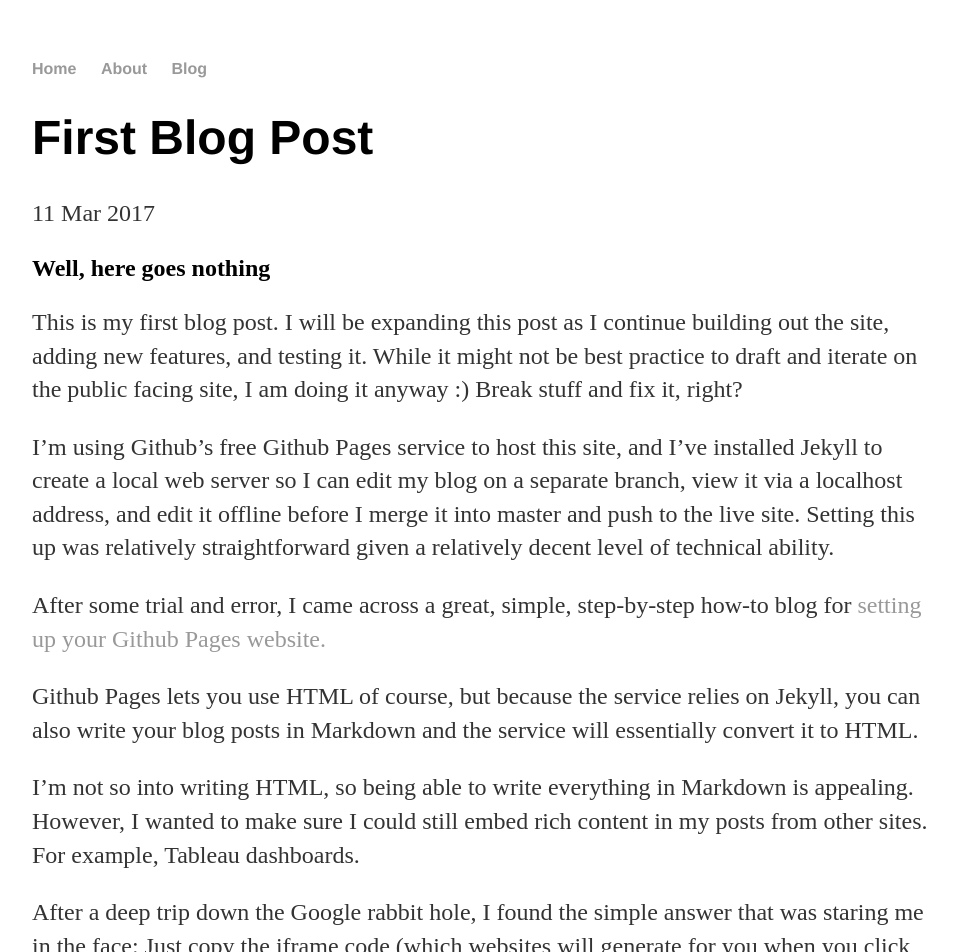
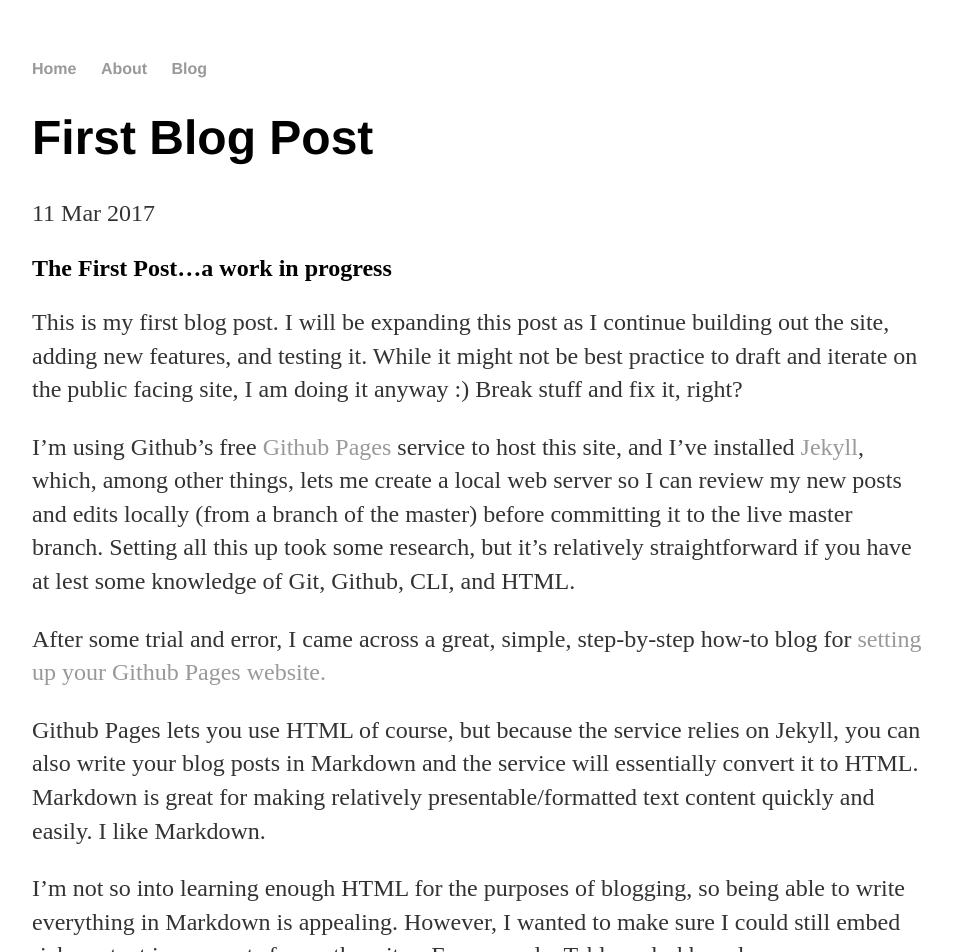
Before and after one commit to MikeS-nth/MikeS-nth.github.io, a Jekyll site: the page built from _posts/2017-03-11-first-post.md, in a window 1280 px wide and 1400 px high. Shown: the top 952 px of the window, without its empty margins (160-1117 px from the left). Built offline with Jekyll 4.4.1, drawn with Linux system fonts in a browser that asks for light colours; some of the changed text lies outside the part shown.

Commit message:
Content edits

```diff
--- a/_posts/2017-03-11-first-post.md
+++ b/_posts/2017-03-11-first-post.md
@@ -4,17 +4,17 @@ title: "First Blog Post"
 date: March 11, 2017
 ---
 
-## Well, here goes nothing
+## The First Post...a work in progress
 
 This is my first blog post.  I will be expanding this post as I continue building out the site, adding new features, and testing it.  While it might not be best practice to draft and iterate on the public facing site, I am doing it anyway :)  Break stuff and fix it, right?
 
-I'm using Github's free Github Pages service to host this site, and I've installed Jekyll to create a local web server so I can edit my blog on a separate branch, view it via a localhost address, and edit it offline before I merge it into master and push to the live site.  Setting this up was relatively straightforward given a relatively decent level of technical ability.
+I'm using Github's free [Github Pages](https://pages.github.com) service to host this site, and I've installed [Jekyll](http://jekyllrb.com), which, among other things, lets me create a local web server so I can review my new posts and edits locally (from a branch of the master) before committing it to the live master branch.  Setting all this up took some research, but it's relatively straightforward if you have at lest some knowledge of Git, Github, CLI, and HTML.
 
 After some trial and error, I came across a great, simple, step-by-step how-to blog for [setting up your Github Pages website.](http://jmcglone.com/guides/github-pages/)
 
-Github Pages lets you use HTML of course, but because the service relies on Jekyll, you can also write your blog posts in Markdown and the service will essentially convert it to HTML.
+Github Pages lets you use HTML of course, but because the service relies on Jekyll, you can also write your blog posts in Markdown and the service will essentially convert it to HTML.  Markdown is great for making relatively presentable/formatted text content quickly and easily.  I like Markdown.
 
-I'm not so into writing HTML, so being able to write everything in Markdown is appealing.  However, I wanted to make sure I could still embed rich content in my posts from other sites.  For example, Tableau dashboards.
+I'm not so into learning enough HTML for the purposes of blogging, so being able to write everything in Markdown is appealing.  However, I wanted to make sure I could still embed rich content in my posts from other sites.  For example, Tableau dashboards.
 
 After a deep trip down the Google rabbit hole, I found the simple answer that was staring me in the face:  Just copy the iframe code (which websites will generate for you when you click the "embed" button next to a video, etc.) and copy it straight into your Markdown file.  No special syntax needed (facepalm).
 
```
